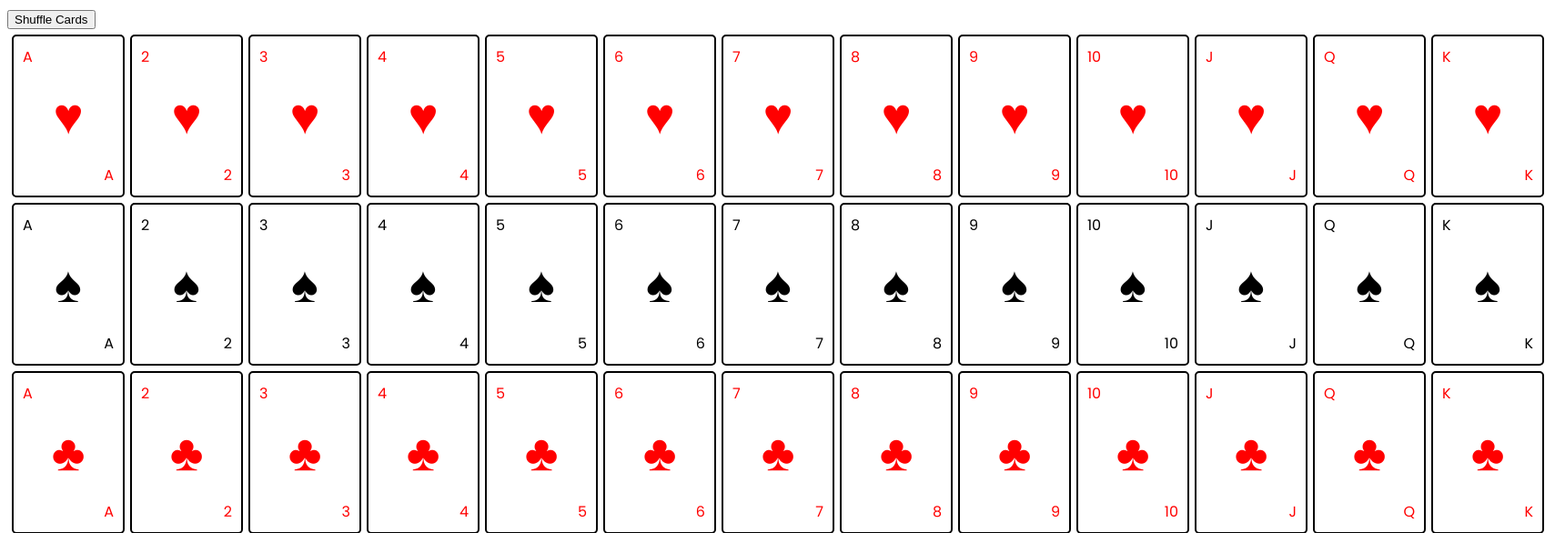
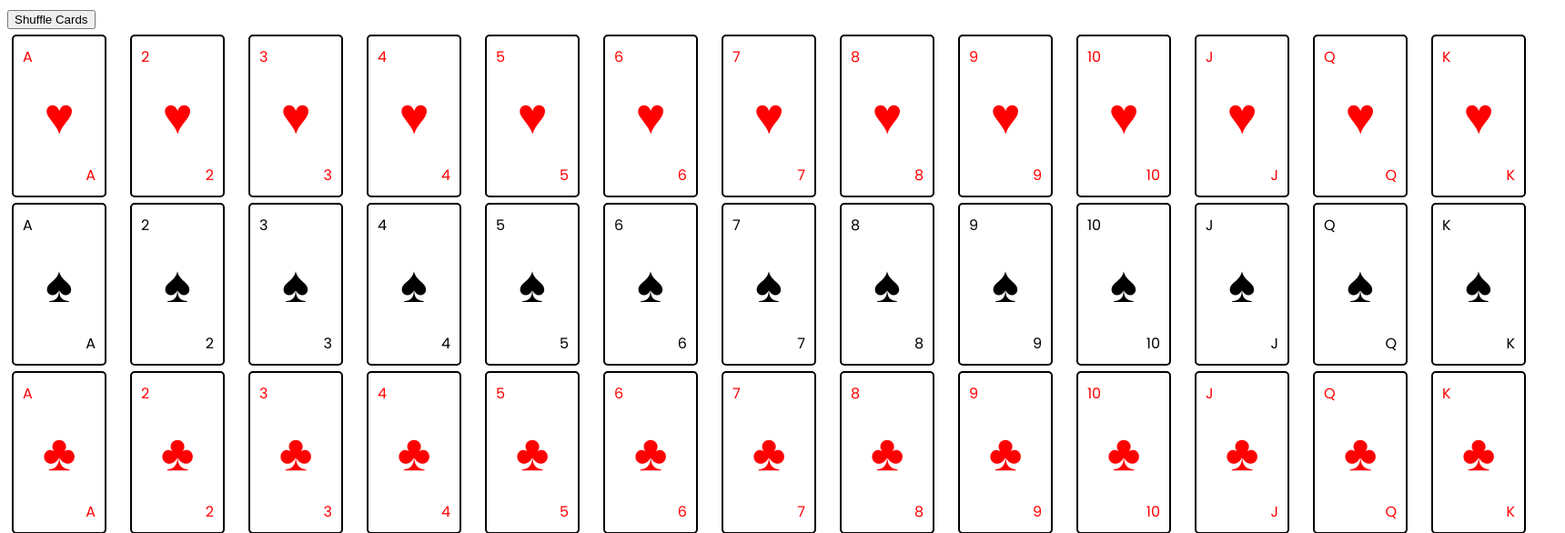
Before and after one commit to mlynch5187/shuffler, a PHP site: page / in a window 1720 px wide. Shown: the top 586 px of the page at 91% size. Run offline with PHP 8.4, Linux system fonts and the light colour scheme.

Commit message:
Write README

```diff
--- a/script.js
+++ b/script.js
@@ -58,7 +58,6 @@ function createCard({number, suit, suit_idx, number_idx}) {
   container.appendChild(cardEl);
 };
 
-//Place Cards
 suits.forEach((suit, suit_idx) => {
   numbers.forEach((number, number_idx) => {
     const cardDetails = {
--- a/style.css
+++ b/style.css
@@ -14,7 +14,7 @@ body {
   position: absolute;
   margin: 5px;
   height: 175px;
-  width: 120px;
+  width: 100px;
   transition: top 100ms linear, left 100ms linear;
 }
 
```
Also changed, not shown: README.md (added).
